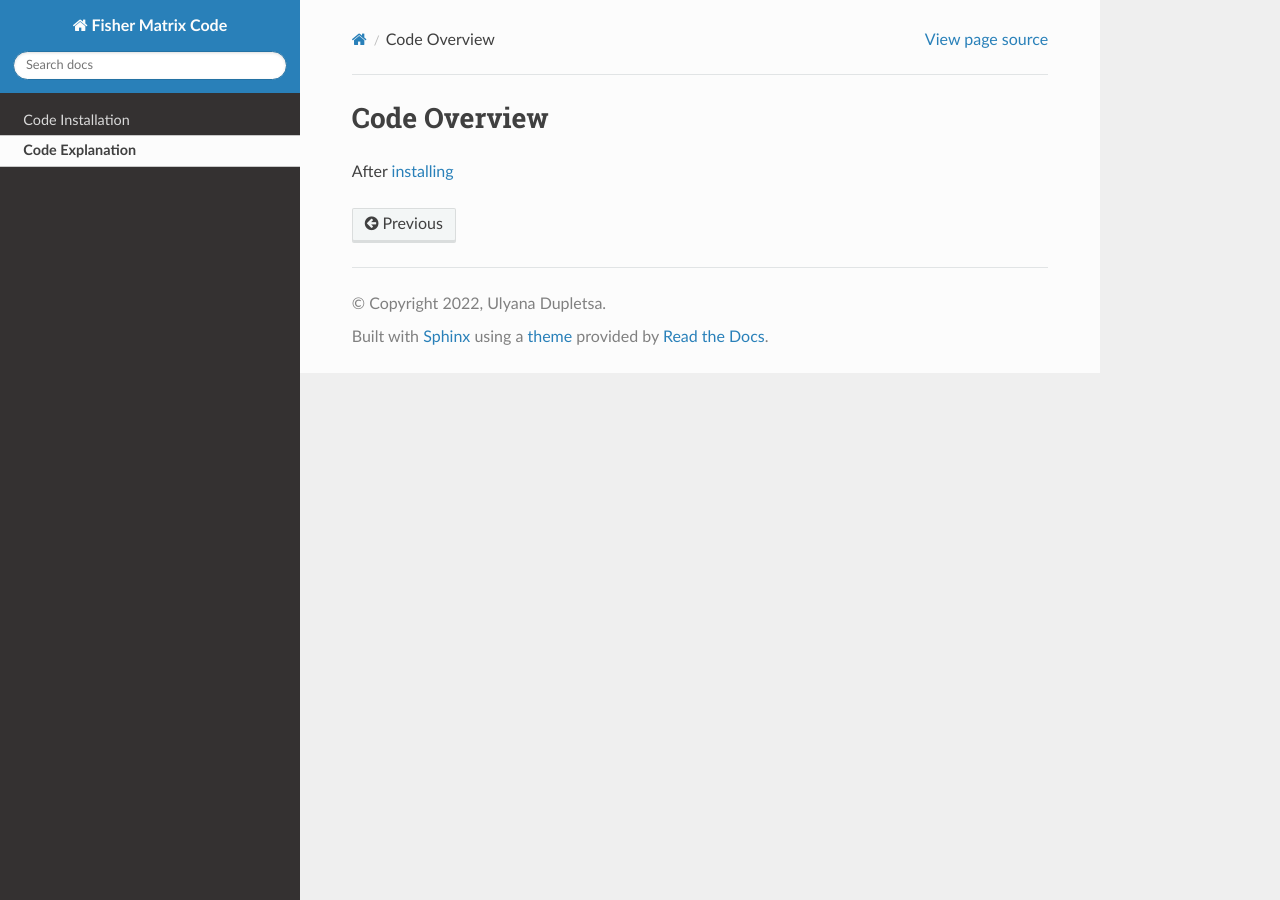
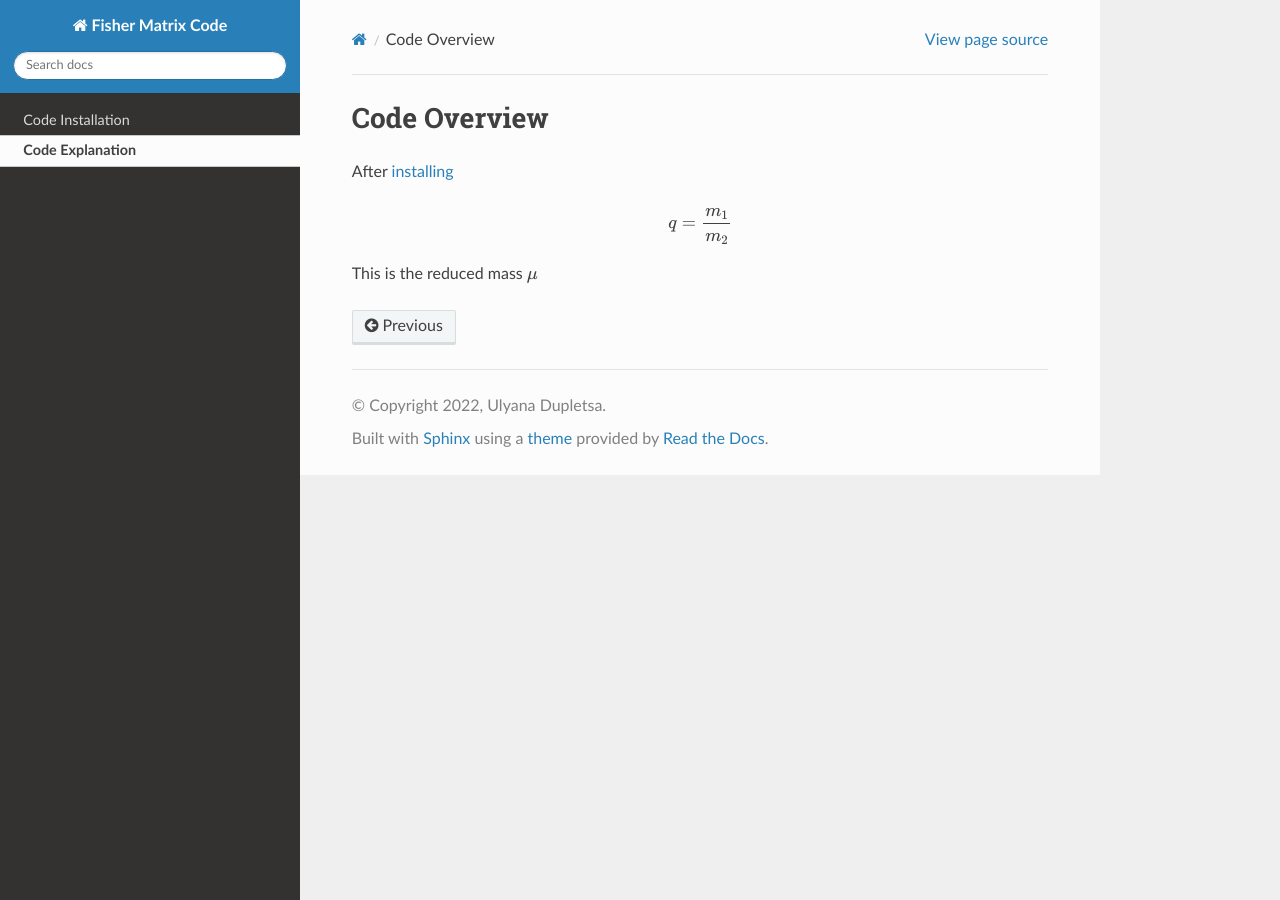
Before and after one commit to u-dupletsa/FisherMatrixDocs, a Sphinx documentation site: the page built from docs/source/code_explanation.rst, in a window 1280 px wide. Built offline with Sphinx 7.4.7 and the Read the Docs theme 2.0.0, drawn with Linux system fonts in a browser that asks for light colours.

Commit message:
math environment check

```diff
--- a/docs/source/code_explanation.rst
+++ b/docs/source/code_explanation.rst
@@ -2,3 +2,8 @@ Code Overview
 =============
 
 After :ref:`installing <installation>`
+
+.. math::
+	q = \frac{m_1}{m_2}
+
+This is the reduced mass :math:`\mu`
```
Also changed, not shown: 7 other files.
